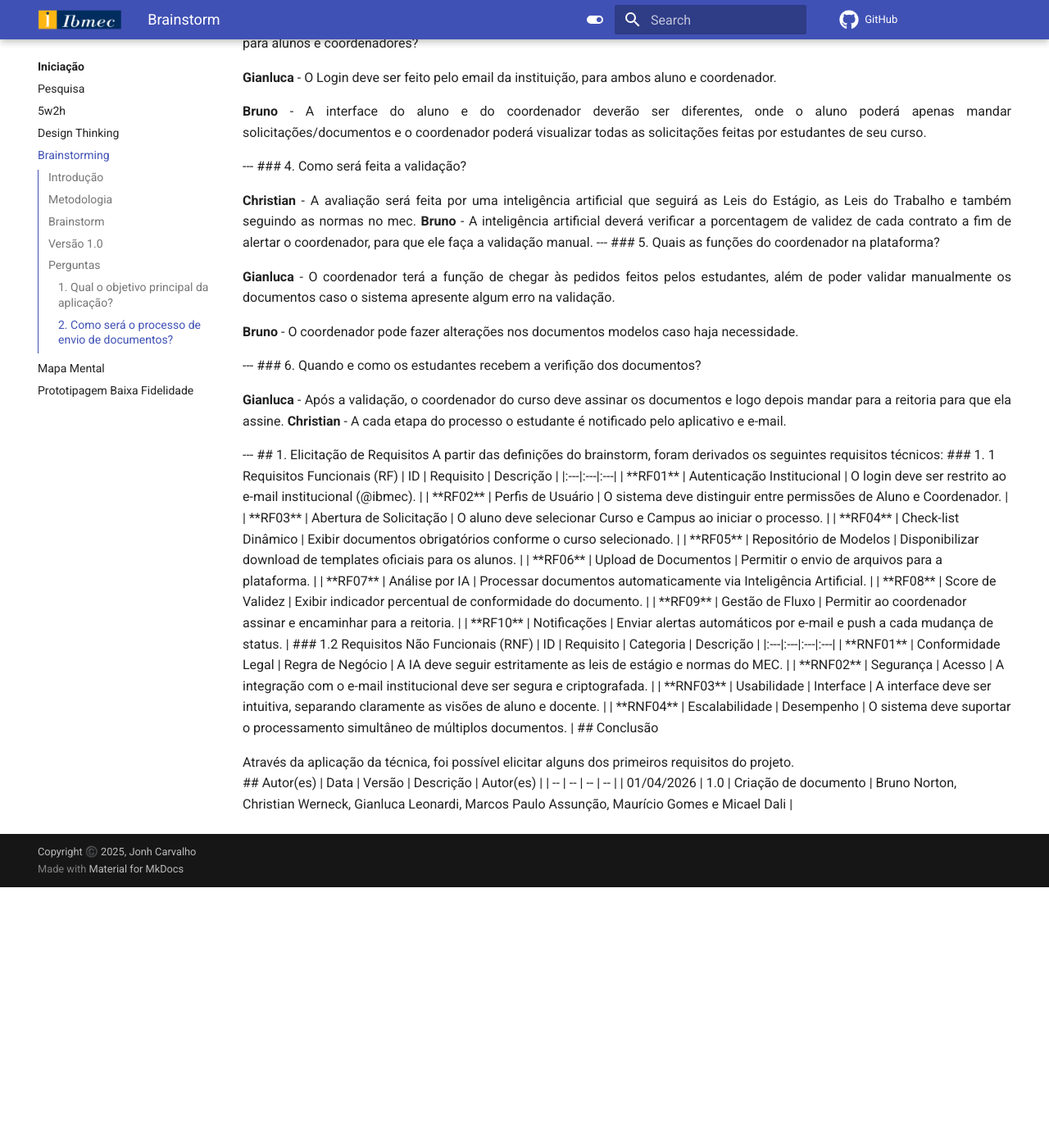
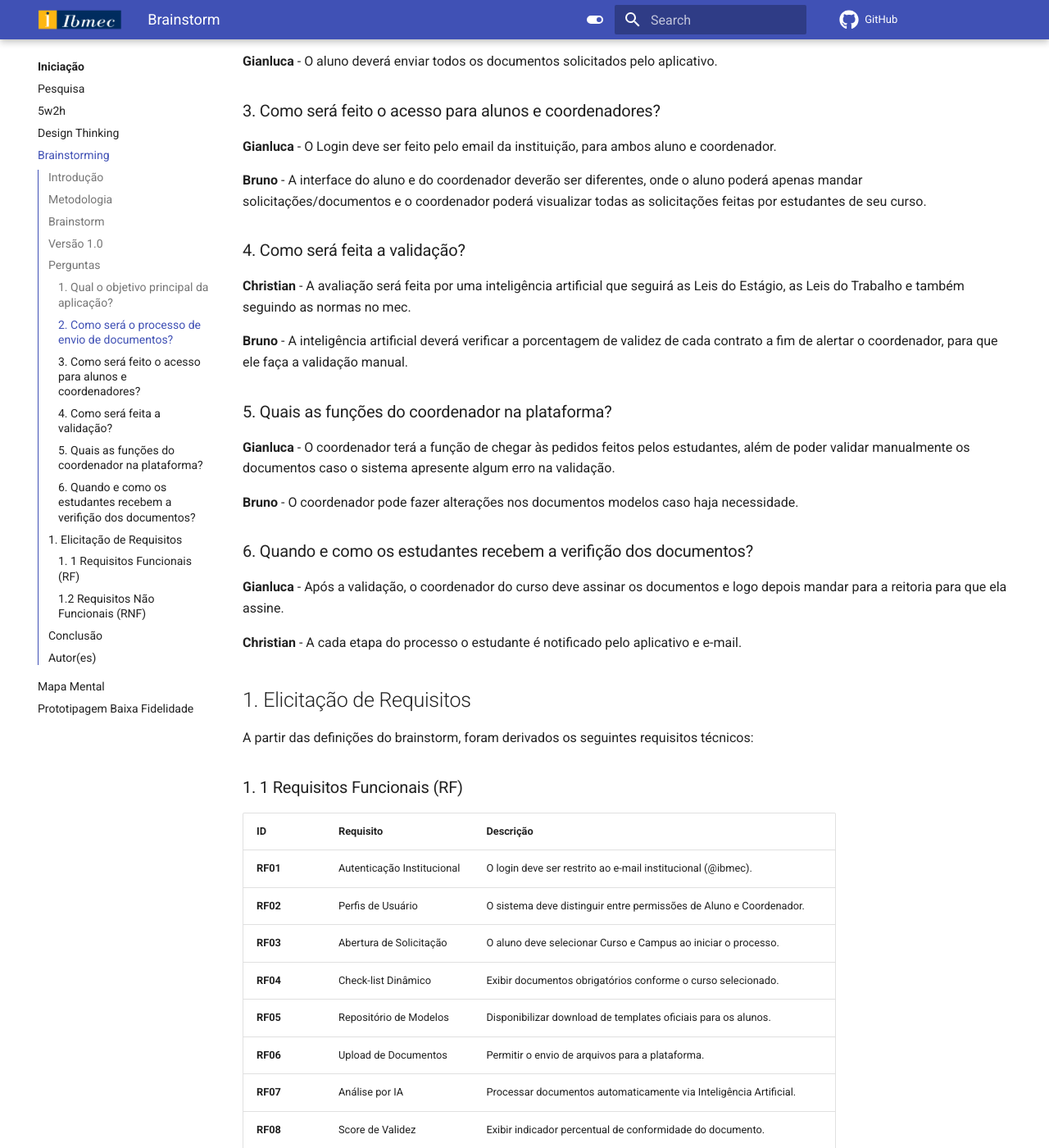
Before and after one commit to Projetos-de-Extensao/PBE_26.1_8001_I, an MkDocs documentation site: the page built from mkdocs/Iniciacao/brainstorm.md, in a window 1280 px wide and 1400 px high, scrolled down 1151 px. Shown: the whole window at 82% size. Built offline with MkDocs 1.6.1 and Material for MkDocs 9.7.7, drawn with Linux system fonts in a browser that asks for light colours; comment, search, counter and statistics services are not loaded; before the commit the page ends 2233 px from its top, so only the background shows below that; some of the changed text lies outside the part shown.

Commit message:
Remoção do uso de html em Brainstorming, para resolver problemas de leitura de markdown

```diff
--- a/mkdocs/Iniciacao/brainstorm.md
+++ b/mkdocs/Iniciacao/brainstorm.md
@@ -4,14 +4,10 @@ title: Brainstorm
 ---
 
 ## Introdução
-<p align = "justify">
 O brainstorm é uma técnica de elicitação de requisitos que consiste em reunir a equipe e discutir sobre diversos tópicos gerais do projeto apresentados no documento problema de negócio. No brainstorm o diálogo é incentivado e críticas são evitadas para permitir que todos colaborem com suas próprias ideias.
-</p>
 
 ## Metodologia
-<p align = "justify">
 A equipe se reuniu para debater ideias gerais no 01/04/2026 sobre o projeto via Discord, começou 19:30 e terminou 21:20, onde Christian e Gianluca foram os moderadores, direcionando a equipe com questões pré-elaboradas, e transcrevendo as respostas para o documento.
-</p>
 
 ## Brainstorm
 
@@ -21,74 +17,48 @@ A equipe se reuniu para debater ideias gerais no 01/04/2026 sobre o projeto via
 
 ### 1. Qual o objetivo principal da aplicação?
 
-<p align = "justify">
-<b>Christian</b> - Deve ser uma plataforma onde estudantes do ibmec possam enviar documentos para que seja feita a validação de contratos e relátorios de estágio.
-</p>
+**Christian** - Deve ser uma plataforma onde estudantes do ibmec possam enviar documentos para que seja feita a validação de contratos e relátorios de estágio.
 
-<b>Gianluca</b> - A plataforma deve fornecer uma validação automática dos documentos.
+**Gianluca** - A plataforma deve fornecer uma validação automática dos documentos.
 
-<b>Bruno</b> - O principal objetivo da aplicação é facilitar validação de estagio para ambos os alunos e coordenadores, agilizando o processo.
-</p>
-
----
+**Bruno* - O principal objetivo da aplicação é facilitar validação de estagio para ambos os alunos e coordenadores, agilizando o processo.
 
 ### 2. Como será o processo de envio de documentos?
 
-<p align = "justify">
-<b>Bruno</b> - O aluno deve abrir uma solicitação indicando seu curso e campus.
+**Bruno** - O aluno deve abrir uma solicitação indicando seu curso e campus.
 
-<b>Christian</b> - O aplicativo deverá indicar quais documentos são necessários do curso específico do aluno.
+**Christian** - O aplicativo deverá indicar quais documentos são necessários do curso específico do aluno.
 
-<b>Christian</b> - O aplicativo deve fornecer ao aluno, modelos dos documentos a serem enviados.
+**Christian** - O aplicativo deve fornecer ao aluno, modelos dos documentos a serem enviados.
 
-<b>Gianluca</b> - O aluno deverá enviar todos os documentos solicitados pelo aplicativo.
-
----
+**Gianluca** - O aluno deverá enviar todos os documentos solicitados pelo aplicativo.
 
 ### 3. Como será feito o acesso para alunos e coordenadores?
 
-<p align = "justify">
-<b>Gianluca</b> - O Login deve ser feito pelo email da instituição, para ambos aluno e coordenador.
-</p>
+**Gianluca** - O Login deve ser feito pelo email da instituição, para ambos aluno e coordenador.
 
-<p align = "justify">
-<b>Bruno</b> - A interface do aluno e do coordenador deverão ser diferentes, onde o aluno poderá apenas mandar solicitações/documentos e o coordenador poderá visualizar todas as solicitações feitas por estudantes de seu curso.
-</p>
-
----
+**Bruno** - A interface do aluno e do coordenador deverão ser diferentes, onde o aluno poderá apenas mandar solicitações/documentos e o coordenador poderá visualizar todas as solicitações feitas por estudantes de seu curso.
 
 ### 4.  Como será feita a validação?
 
-<p align = "justify">
-<b>Christian</b> - A avaliação será feita por uma inteligência artificial que seguirá as Leis do Estágio, as Leis do Trabalho e também seguindo as normas no mec.
+**Christian** - A avaliação será feita por uma inteligência artificial que seguirá as Leis do Estágio, as Leis do Trabalho e também seguindo as normas no mec.
 
-<b>Bruno</b> - A inteligência artificial deverá verificar a porcentagem de validez de cada contrato a fim de alertar o coordenador, para que ele faça a validação manual.
-
----
+**Bruno** - A inteligência artificial deverá verificar a porcentagem de validez de cada contrato a fim de alertar o coordenador, para que ele faça a validação manual.
 
 ### 5. Quais as funções do coordenador na plataforma?
-<p align = "justify">
-<b>Gianluca</b> - O coordenador terá a função de chegar às pedidos feitos pelos estudantes, além de poder validar manualmente os documentos caso o sistema apresente algum erro na validação.
-</p>
+**Gianluca** - O coordenador terá a função de chegar às pedidos feitos pelos estudantes, além de poder validar manualmente os documentos caso o sistema apresente algum erro na validação.
 
-<p align = "justify">
-<b>Bruno</b> - O coordenador pode fazer alterações nos documentos modelos caso haja necessidade.
-</p>
-
----
+**Bruno** - O coordenador pode fazer alterações nos documentos modelos caso haja necessidade.
 
 ### 6. Quando e como os estudantes recebem a verifição dos documentos?
-<p align = "justify">
-   <b>Gianluca</b> - Após a validação, o coordenador do curso deve assinar os documentos e logo depois mandar para a reitoria para que ela assine.
+   **Gianluca** - Após a validação, o coordenador do curso deve assinar os documentos e logo depois mandar para a reitoria para que ela assine.
 
-   <b>Christian</b> - A cada etapa do processo o estudante é notificado pelo aplicativo e e-mail.
-</p>
-
----
+   **Christian** - A cada etapa do processo o estudante é notificado pelo aplicativo e e-mail.
 
 ## 1. Elicitação de Requisitos
  A partir das definições do brainstorm, foram derivados os seguintes requisitos técnicos:
-  ### 1. 1 Requisitos Funcionais (RF)
+
+### 1. 1 Requisitos Funcionais (RF)
 | ID | Requisito | Descrição |
 |:---|:---|:---|
 | **RF01** | Autenticação Institucional | O login deve ser restrito ao e-mail institucional (@ibmec). |
@@ -101,6 +71,7 @@ A equipe se reuniu para debater ideias gerais no 01/04/2026 sobre o projeto via
 | **RF08** | Score de Validez | Exibir indicador percentual de conformidade do documento. |
 | **RF09** | Gestão de Fluxo | Permitir ao coordenador assinar e encaminhar para a reitoria. |
 | **RF10** | Notificações | Enviar alertas automáticos por e-mail e push a cada mudança de status. |
+
 ### 1.2 Requisitos Não Funcionais (RNF)
 | ID | Requisito | Categoria | Descrição |
 |:---|:---|:---|:---|
@@ -109,11 +80,8 @@ A equipe se reuniu para debater ideias gerais no 01/04/2026 sobre o projeto via
 | **RNF03** | Usabilidade | Interface | A interface deve ser intuitiva, separando claramente as visões de aluno e docente. |
 | **RNF04** | Escalabilidade | Desempenho | O sistema deve suportar o processamento simultâneo de múltiplos documentos. |
 
-
 ## Conclusão
-<p align = "justify">
 Através da aplicação da técnica, foi possível elicitar alguns dos primeiros requisitos do projeto.
-</p>
 
 ## Autor(es)
 | Data | Versão | Descrição | Autor(es) |
```
